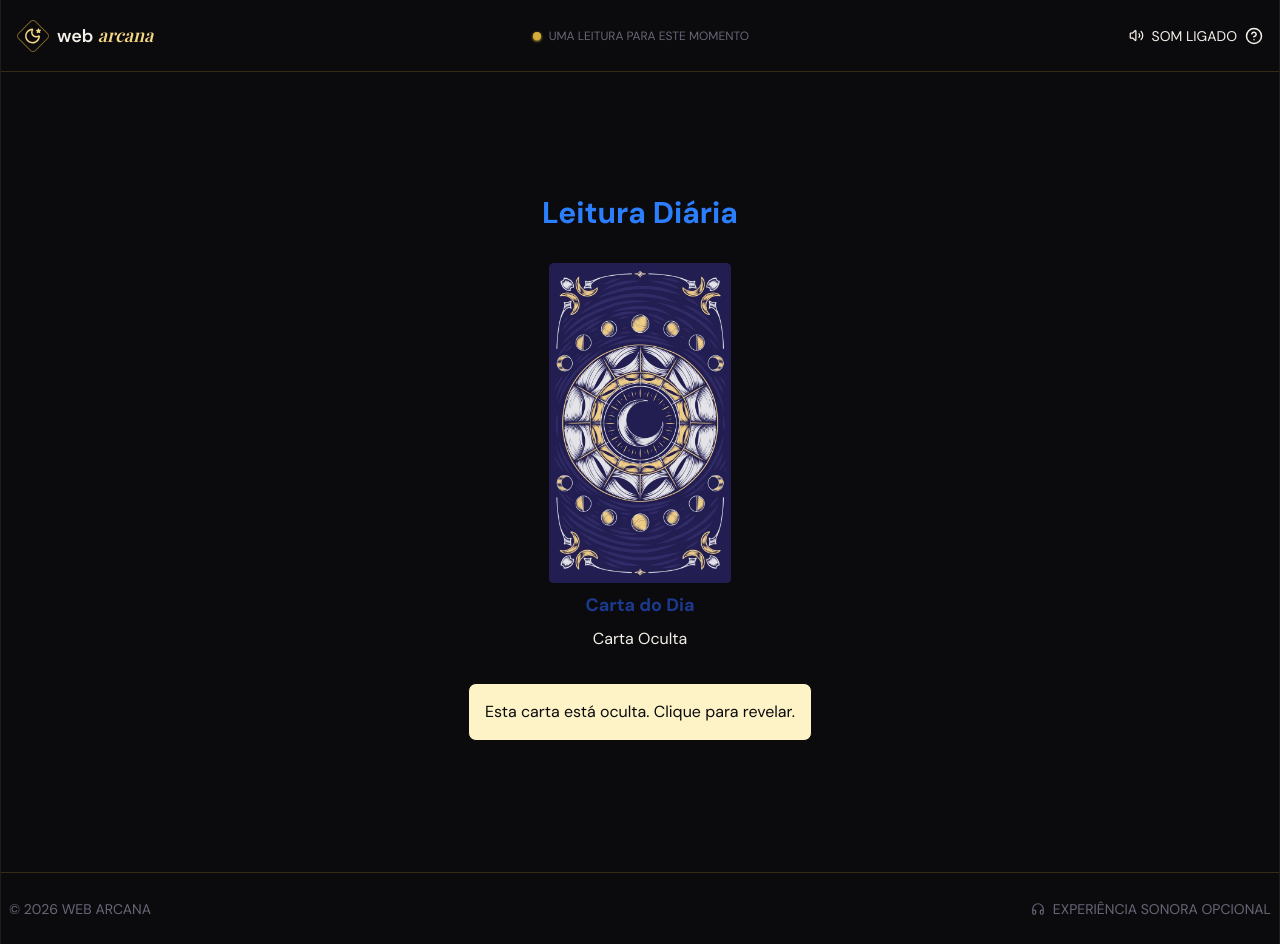
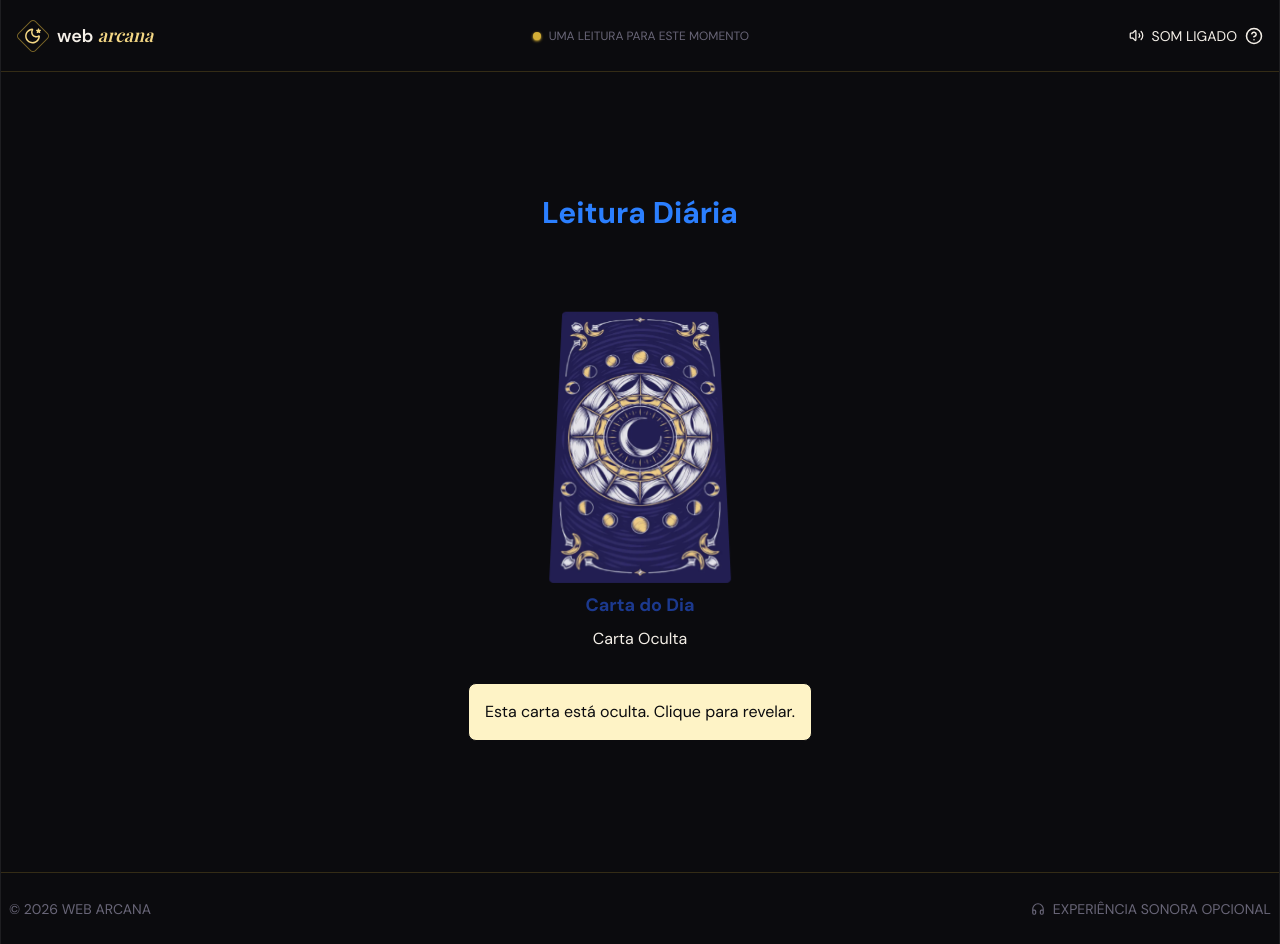
Before and after one commit to marvieiradev/web-arcana, a React (Vite) app: page /daily-card in a window 1280 px wide. Built offline with nearby package versions, Linux system fonts and the light colour scheme; a web font is replaced by a local one.

Commit message:
feat: adds a 3D-style card-flipping animation

```diff
--- a/src/components/board.jsx
+++ b/src/components/board.jsx
@@ -150,8 +150,6 @@ const HIDDEN_CARD = {
   message: "Esta carta está oculta. Clique para revelar.",
 };
 
-
-
 export default function Board({ type, data }) {
   const [revealedCount, setRevealedCount] = useState(0);
   const [isShuffling, setIsShuffling] = useState(true);
@@ -208,20 +206,35 @@ export default function Board({ type, data }) {
                   isNext ? "cursor-pointer" : ""
                 }`}
               >
-                <img
-                  src={isRevealed ? card.imageCard : HIDDEN_CARD.image}
-                  alt={isRevealed ? card.nome : HIDDEN_CARD.title}
-                  className="h-40 w-auto md:h-80"
-                />
+                <div className="perspective-midrange">
+                  <div className="transform-[rotateX(25deg)] origin-[bottom_center]">
+                    <div className="card-scene h-40 w-auto md:h-80 aspect-2/3 card-appear">
+                      <div
+                        className={`card-inner ${
+                          isRevealed ? "is-flipped" : ""
+                        }`}
+                      >
+                        <img
+                          src={HIDDEN_CARD.image}
+                          alt="Carta virada para baixo"
+                          className="card-face"
+                        />
+                        <img
+                          src={card.imageCard}
+                          alt={isRevealed ? card.nome : "Carta oculta"}
+                          className="card-face card-front"
+                        />
+                      </div>
+                    </div>
+                  </div>
+                </div>
 
                 <p className="text-center text-base font-bold text-blue-900 md:text-lg">
                   {readType.cardTitles[index] || `Carta ${index + 1}`}
                 </p>
 
                 <p className="text-center text-sm md:text-base">
-                  {isRevealed
-                    ? `${card.nome}`
-                    : HIDDEN_CARD.title}
+                  {isRevealed ? `${card.nome}` : HIDDEN_CARD.title}
                 </p>
               </div>
             );
--- a/src/index.css
+++ b/src/index.css
@@ -68,6 +68,38 @@ em {
   box-shadow: 0 0 12px var(--gold);
 }
 
+
+.card-scene {
+  perspective: 1000px;
+}
+
+.card-inner {
+  position: relative;
+  width: 100%;
+  height: 100%;
+  transform-style: preserve-3d;
+  transition: transform 1.8s cubic-bezier(0.2, 0.7, 0.2, 1);
+}
+
+.card-inner.is-flipped {
+  transform: rotateX(-180deg);
+}
+
+.card-face {
+  position: absolute;
+  inset: 0;
+  width: 100%;
+  height: 100%;
+  object-fit: contain;
+  backface-visibility: hidden;
+  -webkit-backface-visibility: hidden;
+}
+
+.card-front {
+  transform: rotateX(-180deg);
+}
+
+
 @keyframes card-appear {
   from {
     opacity: 0;
```
